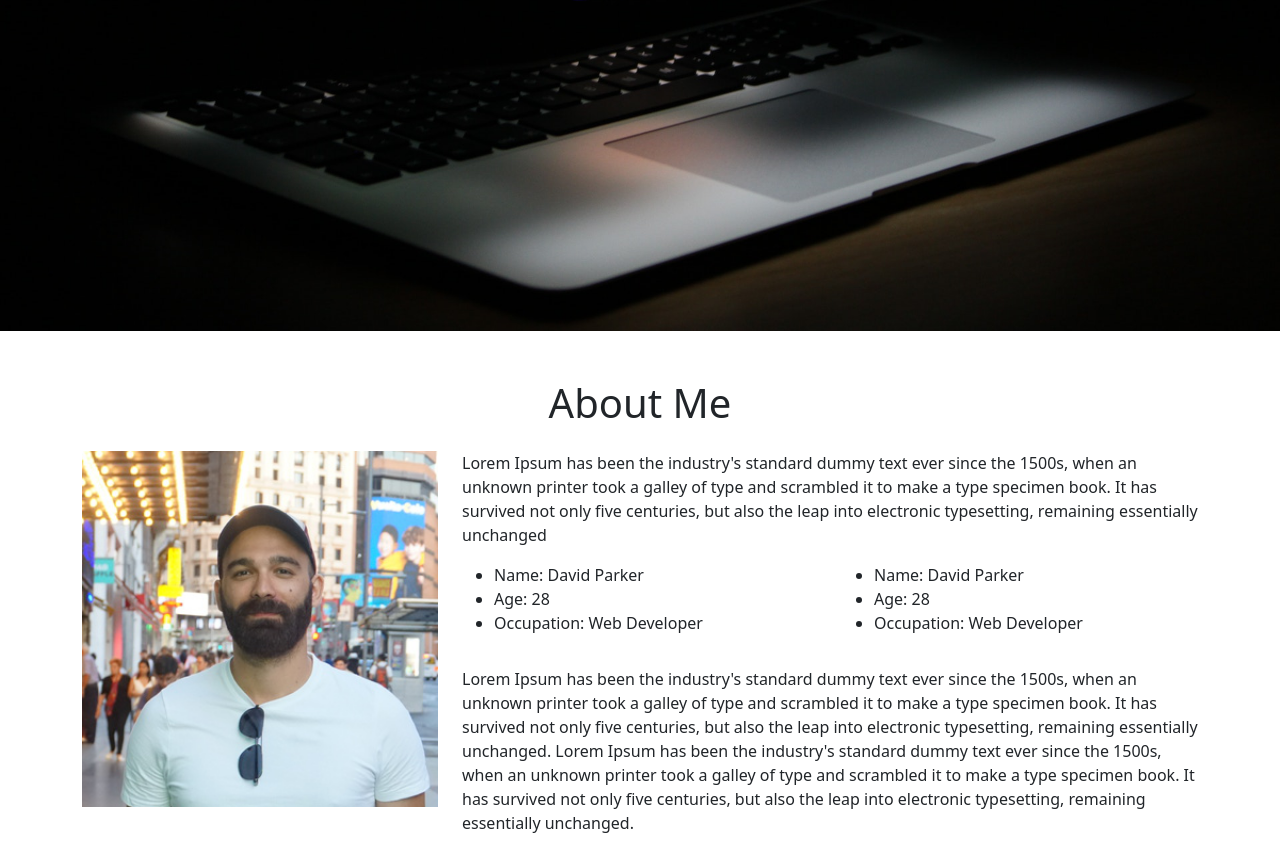
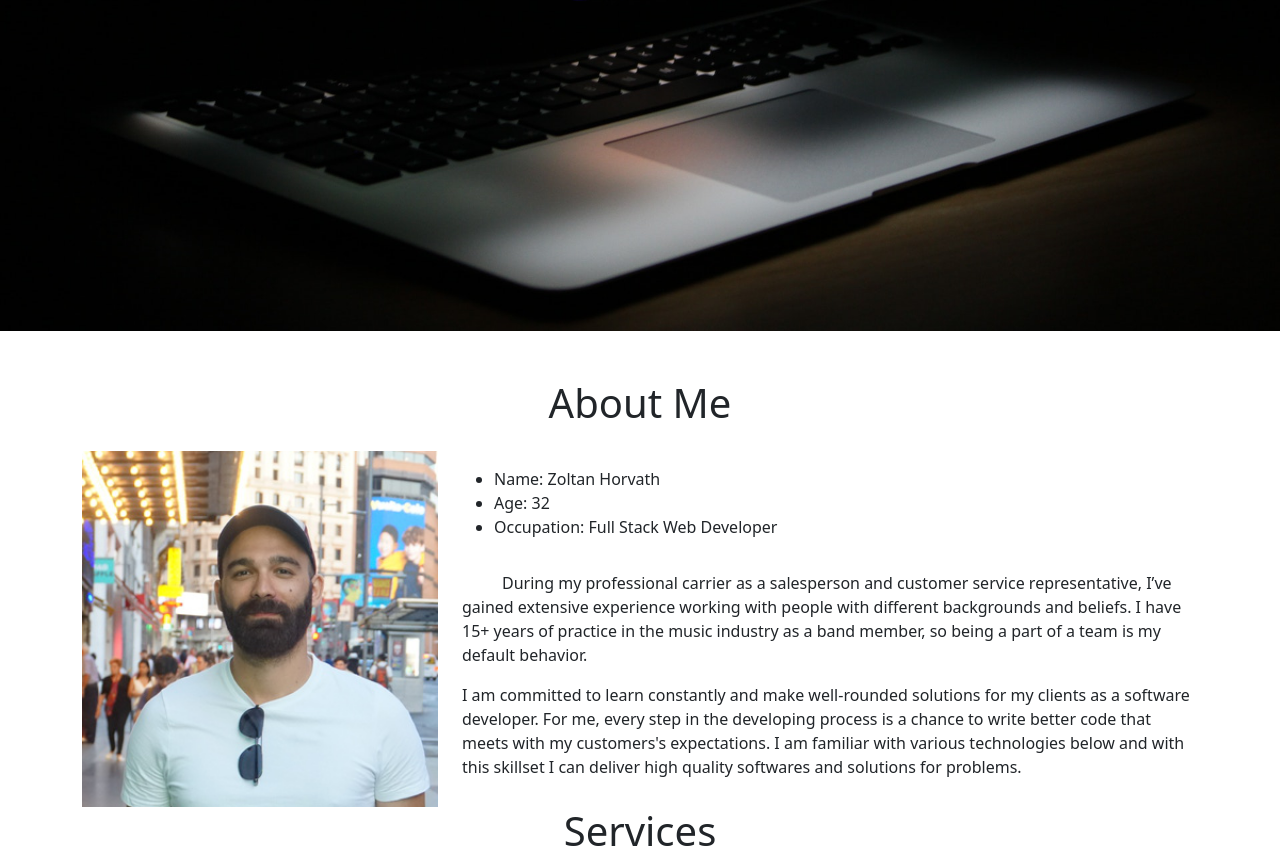
Before and after one commit to zoltanhorvath2/portfolio-site, a plain HTML site: page index.html in a window 1280 px wide. Shown: the part 469-1328 px from the top of the page. Drawn offline with nearby package versions, Linux system fonts and the light colour scheme.

Commit message:
add about me text

```diff
--- a/index.html
+++ b/index.html
@@ -55,8 +55,8 @@
     <div class="container-fluid">
         <div class="row">
         <div class="col-lg-12 col-md-12 col-sm-12 col-xs-12 hero-text">
-            <h2 class="hero_title">Hi, I'm Zoltan</h2>
-            <p class="hero_desc">I am a professional Full Stack web developer from Budapest, Hungary</p>
+            <h2 class="hero_title">Hi, I'm Zoltan!</h2>
+            <p class="hero_desc">A professional Full Stack web developer from Budapest, Hungary</p>
         </div>
         </div>
     </div>
@@ -75,30 +75,22 @@
                 </div>
 
                 <div class="col-lg-8">
-                    <p> Lorem Ipsum has been the industry's standard dummy text ever since the 1500s, when an unknown printer took a galley of type and scrambled it to make a type specimen book. It has survived not only five centuries, but also the leap into electronic typesetting, remaining essentially unchanged
-
-                    </p>
                     <div class="row mt-3">
                         <div class="col-md-6">
                             <ul>
-                                <li>Name: David Parker</li>
-                                <li>Age: 28</li>
-                                <li>Occupation: Web Developer</li>
-
-                            </ul>
-                        </div>
-                        <div class="col-md-6">
-                            <ul>
-                                <li>Name: David Parker</li>
-                                <li>Age: 28</li>
-                                <li>Occupation: Web Developer</li>
-
+                                <li>Name: Zoltan Horvath</li>
+                                <li>Age: 32</li>
+                                <li>Occupation: Full Stack Web Developer</li>
                             </ul>
                         </div>
                     </div>
                     <div class="row mt-3">
-                        <p> Lorem Ipsum has been the industry's standard dummy text ever since the 1500s, when an unknown printer took a galley of type and scrambled it to make a type specimen book. It has survived not only five centuries, but also the leap into electronic typesetting, remaining essentially unchanged.
-                            Lorem Ipsum has been the industry's standard dummy text ever since the 1500s, when an unknown printer took a galley of type and scrambled it to make a type specimen book. It has survived not only five centuries, but also the leap into electronic typesetting, remaining essentially unchanged.
+                        <p class="tab">
+                            During my professional carrier as a salesperson and customer service representative, I’ve gained extensive experience working with people with different backgrounds and beliefs. I have 15+ years of practice in the music industry as a band member, so being a part of a team is my default behavior.
+                        </p>
+                        <p>
+                            I am committed to learn constantly and make well-rounded solutions for my clients as a software developer. For me, every step in the developing process is a chance to write better code that meets with my customers's expectations.
+                            I am familiar with various technologies below and with this skillset I can deliver high quality softwares and solutions for problems.
                         </p>
                     </div>
                 </div>
--- a/styles/_general.scss
+++ b/styles/_general.scss
@@ -5,3 +5,7 @@
   margin: 0;
   padding: 0;
 }
+
+.tab {
+  text-indent: 40px;
+}
```
Also changed, not shown: styles/app.css.
